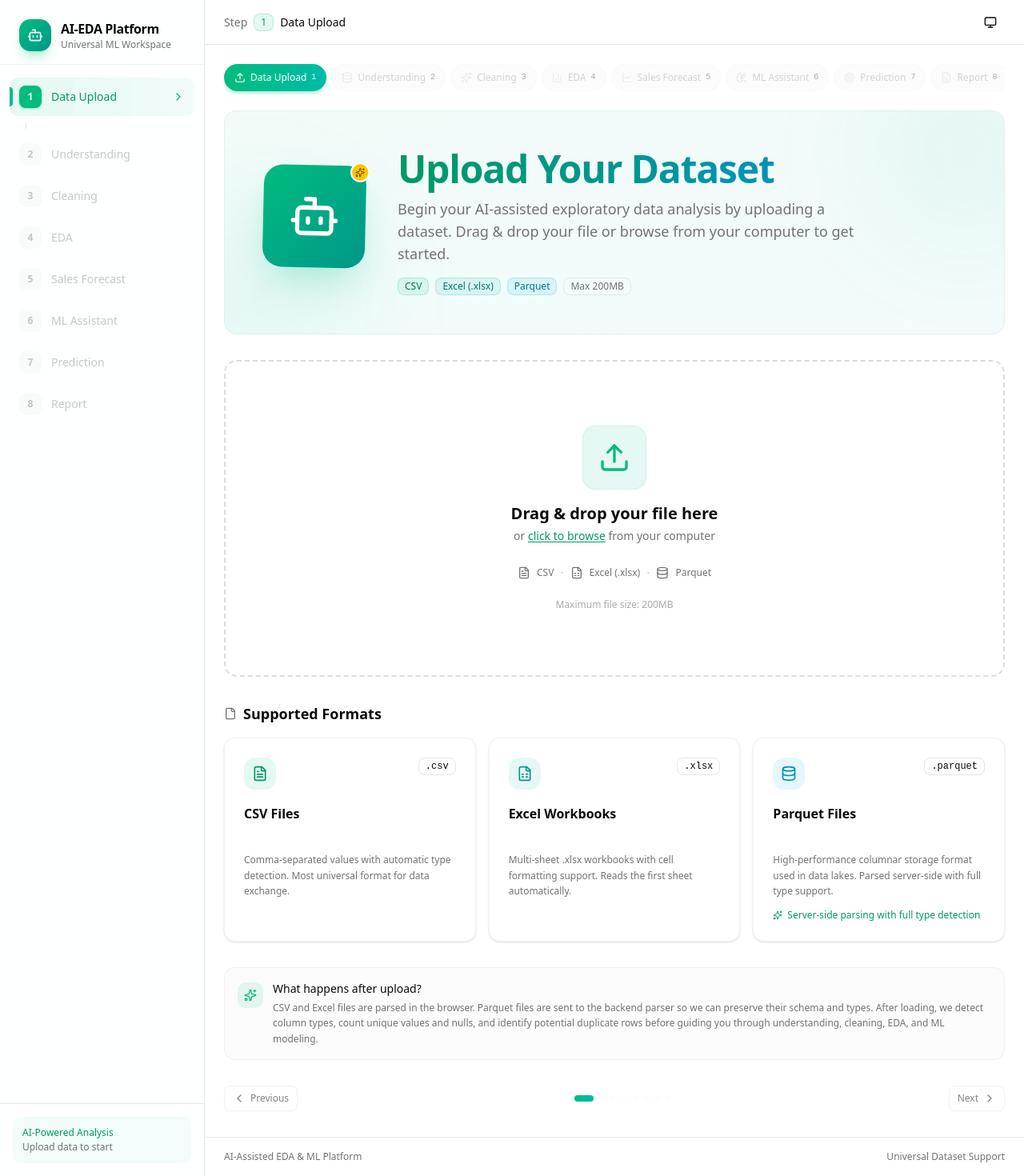
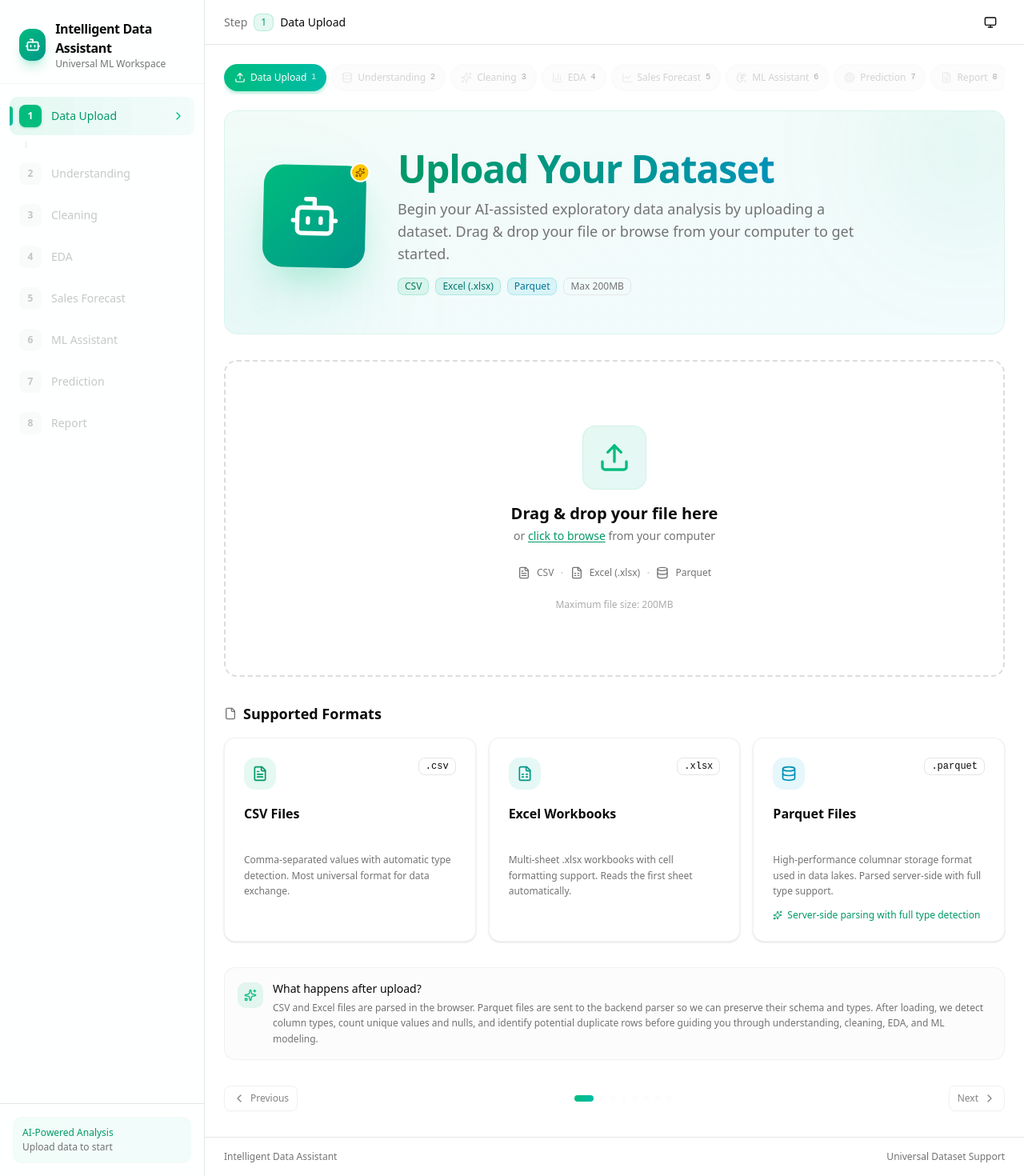
Before and after one commit to tanisha-s0212/AI-EDA-Assistant, a Next.js app in the folder frontend/: page / in a window 1280 px wide. Shown: the whole page at 80% size. Built offline with nearby package versions, Linux system fonts and the light colour scheme.

Commit message:
Rename frontend to Intelligent Data Assistant

```diff
--- a/frontend/src/app/layout.tsx
+++ b/frontend/src/app/layout.tsx
@@ -4,7 +4,7 @@ import { Toaster } from "@/components/ui/toaster";
 import { ThemeProvider } from "@/lib/theme-context";
 
 export const metadata: Metadata = {
-  title: "AI-Assisted EDA & ML Platform",
+  title: "Intelligent Data Assistant",
   description: "Universal data science platform for EDA, cleaning, ML training, and predictions. Works with any dataset.",
 };
 
--- a/frontend/src/app/page.tsx
+++ b/frontend/src/app/page.tsx
@@ -63,7 +63,7 @@ function SidebarContent({ onNavigate }: { onNavigate?: (id: TabId) => void }) {
             <Bot className="h-5 w-5" />
           </div>
           <div>
-            <h1 className="text-base font-bold tracking-tight">AI-EDA Platform</h1>
+            <h1 className="text-base font-bold tracking-tight">Intelligent Data Assistant</h1>
             <p className="text-xs text-muted-foreground">Universal ML Workspace</p>
           </div>
         </div>
@@ -224,7 +224,7 @@ export default function HomePage() {
         {/* Footer */}
         <footer className="border-t mt-auto">
           <div className="flex h-12 items-center justify-between px-4 lg:px-6 text-xs text-muted-foreground">
-            <span>AI-Assisted EDA & ML Platform</span>
+            <span>Intelligent Data Assistant</span>
             <span>Universal Dataset Support</span>
           </div>
         </footer>
```
